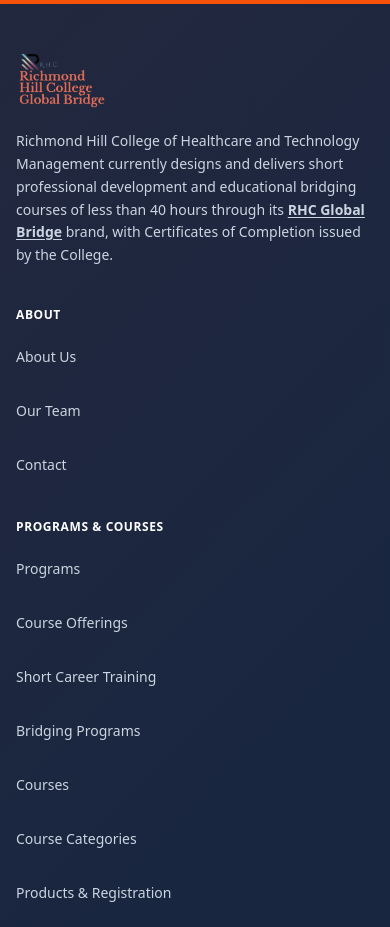
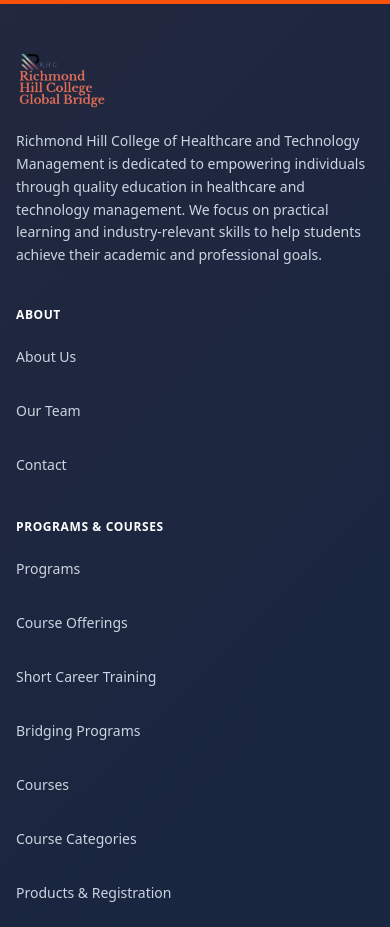
Before and after one commit to Richmond-Hill-College/website-richmond-hill-college, a Next.js app: page /about-us in a window 390 px wide. Shown: the part 3280-4207 px from the top of the page. Built offline with nearby package versions, Linux system fonts and the light colour scheme; no server answers.

Commit message:
Remove unsolicited site-wide offering copy; retain original-notice replacements only

```diff
--- a/components/Footer.tsx
+++ b/components/Footer.tsx
@@ -1,7 +1,6 @@
 "use client";
 
 import Image from "next/image";
-import { CollegeOfferingsStatement } from "@/components/CollegeOfferingsStatement";
 import Link from "next/link";
 import { usePathname } from "next/navigation";
 
@@ -92,7 +91,11 @@
                 className="h-14 w-auto opacity-95 hover:opacity-100 lg:h-16"
               />
             </Link>
-            <CollegeOfferingsStatement locale={isFr ? "fr" : "en"} className="mt-4 max-w-md text-sm leading-relaxed text-slate-300 lg:text-base" />
+            <p className="mt-4 max-w-md text-sm leading-relaxed text-slate-300 lg:text-base">
+              {isFr
+                ? "Le Collège Richmond Hill de gestion des soins de santé et de la technologie s'engage à offrir une formation de qualité pour permettre à chacun de réaliser ses objectifs académiques et professionnels. Nous privilégions l'apprentissage pratique et les compétences reconnues par l'industrie."
+                : "Richmond Hill College of Healthcare and Technology Management is dedicated to empowering individuals through quality education in healthcare and technology management. We focus on practical learning and industry-relevant skills to help students achieve their academic and professional goals."}
+            </p>
           </div>
 
           {/* Link groups */}
```
